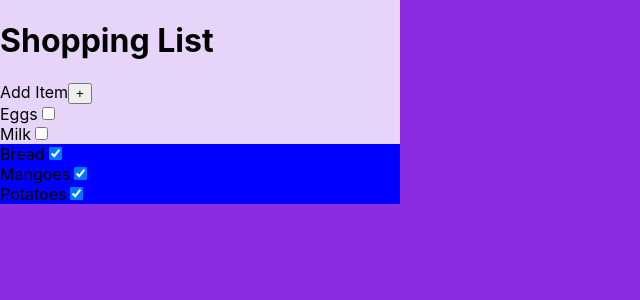
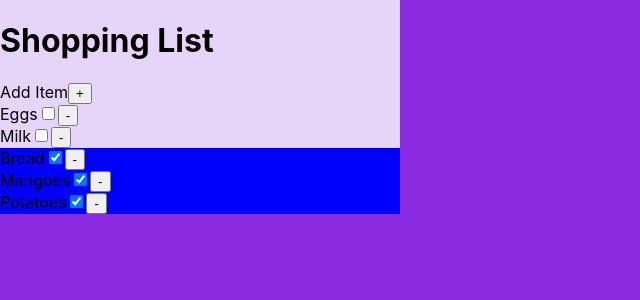
Before and after one commit to MennoMuller/shopping-list, a React (Create React App) app: page / in a window 1280 px wide. Shown: the top 300 px of the page, without its empty margins (0-640 px from the left). Built offline with nearby package versions, Linux system fonts and the light colour scheme.

Commit message:
Fixed dockerfile, fixed sorting of new items

```diff
--- a/src/App.js
+++ b/src/App.js
@@ -48,10 +48,20 @@ class App extends React.Component {
     const itemName = prompt("Add what?");
     this.setState((prevState) => ({
       items: prevState.items.concat([
-        { name: itemName, id: prevState.nextID }
+        {
+          name: itemName,
+          id: prevState.nextID,
+          bought: false
+        }
       ]),
       nextID: prevState.nextID + 1
     }));
+  };
+
+  handleRemoveItem = (index) => {
+    let newItems = this.state.items;
+    delete newItems[index];
+    this.setState({ items: newItems });
   };
 
   render() {
@@ -71,6 +81,7 @@ class App extends React.Component {
                 key={item.id.toString()}
                 bought={item.bought}
                 toggleBuy={this.handleBoughtChange}
+                deleteItem={this.handleRemoveItem}
                 index={index}
               />
             ))}
--- a/src/Item.js
+++ b/src/Item.js
@@ -13,6 +13,12 @@ const Item = (props) => {
         checked={props.bought}
         onChange={() => props.toggleBuy(props.index)}
       ></input>
+      <button
+        className="delete-item"
+        onClick={() => props.deleteItem(props.index)}
+      >
+        -
+      </button>
     </div>
   );
 };
```
Also changed, not shown: 1 other file (tests, documents, lock files or other folders).
